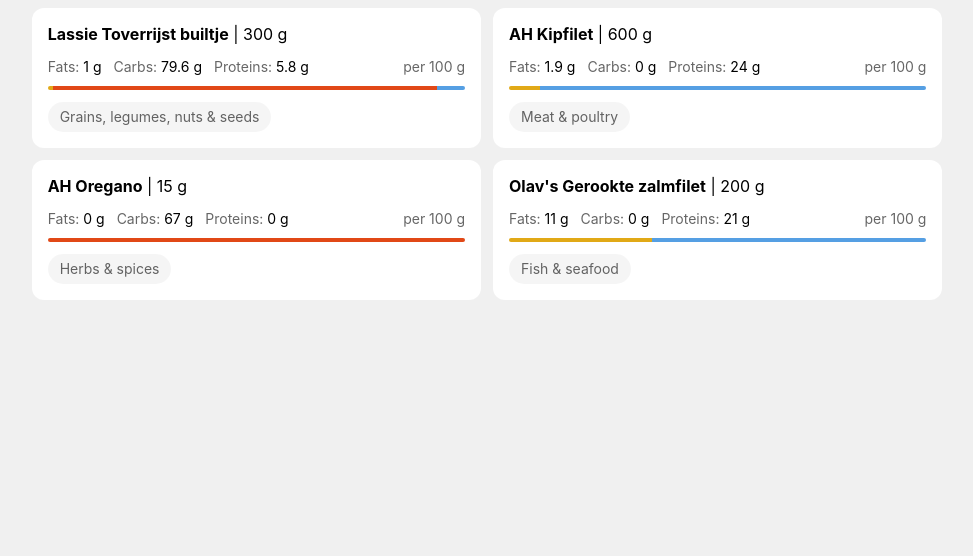
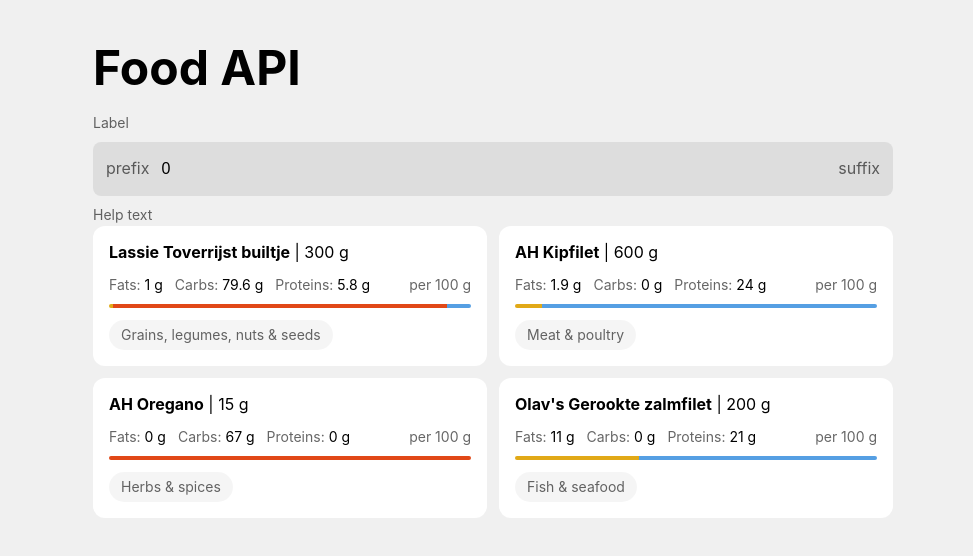
Before and after one commit to SergPerep/bite-me, a Next.js app in the folder client/: page / in a window 1280 px wide. Shown: the top 556 px of the page, without its empty margins (147-1120 px from the left). Built offline with nearby package versions, Linux system fonts and the light colour scheme.

Commit message:
Design Input component

```diff
--- /dev/null
+++ b/client/components/BaseUI/Input.tsx
@@ -0,0 +1,46 @@
+import { ChangeEventHandler, useRef, useState } from "react";
+
+type InputProps = {
+    label: string,
+    prefix: string,
+    suffix: string,
+    placeholder: string,
+    hintStr: string,
+    type: "text" | "number"
+}
+
+const Input = ({
+        label = "Label",
+        prefix = "prefix",
+        suffix = "suffix",
+        placeholder = "Placeholder",
+        hintStr = "Help text",
+        type = "text"
+    }: InputProps) => {
+    const [isFocused, setIsFocused] = useState(false);
+    const [isError, setIsError] = useState(false);
+    const [value, setValue] = useState("0");
+    const handleInputChange:ChangeEventHandler<HTMLInputElement> = (e) => setValue(e.target.value);
+    const inputEl = useRef<HTMLInputElement>(null);
+    const handleClickField = () => inputEl.current?.focus()
+    return <div className="text-field">
+        <label htmlFor="number-input">{label}</label>
+        <div className={`field ${isFocused && "focused"} ${isError && "error"}`}
+            onClick={handleClickField}>
+            {prefix && <span className="prefix">{prefix}</span>}
+            <input
+                type={type}
+                placeholder={placeholder}
+                onChange={handleInputChange}
+                value={value}
+                ref={inputEl}
+                onFocus={() => setIsFocused(true)}
+                onBlur={() => setIsFocused(false)}
+            />
+            {suffix && <span className="suffix">{suffix}</span>}
+        </div>
+        {hintStr &&  <div className={`hint ${isError && "error"}`}>{hintStr}</div>}
+    </div>
+}
+
+export default Input;
--- a/client/pages/index.tsx
+++ b/client/pages/index.tsx
@@ -2,6 +2,7 @@
 import Head from 'next/head'
 import { Foods } from '../types';
 import FoodList from '../components/Food/FoodList';
+import Input from '../components/BaseUI/Input';
 
 const Home: NextPage = () => {
   const foods: Foods = [{
@@ -64,8 +65,9 @@
         <meta name="description" content="Generated by create next app" />
         <link rel="icon" href="/favicon.ico" />
       </Head>
-
+      <h1>Food API</h1>
       <main>
+        <Input type='number'/>
       <FoodList foods={foods} />
       </main>
 
--- a/client/styles/base/_layout.scss
+++ b/client/styles/base/_layout.scss
@@ -1,3 +1,4 @@
+@use "../sass-utils/fonts";
 html,
 body {
     font-family: -apple-system, BlinkMacSystemFont, Segoe UI, Roboto, Oxygen, Ubuntu, Cantarell, Fira Sans, Droid Sans,
@@ -5,12 +6,12 @@
     background-color: #f0f0f0;
 }
 
-.main {
-    min-height: 100vh;
-    padding: 4rem 0;
-    flex: 1;
-    display: flex;
-    flex-direction: column;
-    justify-content: center;
-    align-items: center;
+.container {
+    width: 800px;
+    margin: 40px auto;
 }
+
+h1 {
+    @include fonts.h1;
+    margin: 16px 0;
+}
--- a/client/styles/base/_reset.scss
+++ b/client/styles/base/_reset.scss
@@ -0,0 +1,53 @@
+/* Default browser styles reset*/
+
+* {
+    margin: 0;
+}
+
+h1,
+h2,
+h3,
+h4,
+h6,
+h6 {
+    font-size: inherit;
+    font-weight: bold;
+}
+
+/* Box-sizing reset method*/
+
+html,
+body,
+input,
+button,
+div {
+    box-sizing: border-box;
+}
+
+*,
+*:before,
+*:after {
+    box-sizing: inherit;
+}
+
+/* Lists reset*/
+
+ul {
+    padding-left: 0;
+}
+
+ul > li {
+    list-style: none;
+}
+
+/* Links style reset */
+
+a {
+    text-decoration: none;
+}
+
+/* Set divs to have border-box */
+
+div {
+    box-sizing: border-box;
+}
--- a/client/styles/components/_Food.scss
+++ b/client/styles/components/_Food.scss
@@ -11,9 +11,13 @@
     padding: 16px;
     background-color: white;
     border-radius: 12px;
-    width: calc((100% - 12px) / 3);
+
+    width: calc((100% - 12px) / 2);
+    margin-bottom: 12px;
     margin-right: 12px;
-    margin-bottom: 12px;
+    &:nth-child(2n) {
+        margin-right: 0;
+    }
 }
 
 .food__title {
--- /dev/null
+++ b/client/styles/components/_Input.scss
@@ -0,0 +1,55 @@
+@use "../sass-utils/fonts";
+@use "../sass-utils/colors";
+.field {
+    background-color: colors.$black-a08;
+    border: 1px solid transparent;
+    border-radius: 8px;
+    display: flex;
+    align-items: baseline;
+    &.focused {
+        outline: 2px solid colors.$success;
+    }
+    &.error {
+        border: 1px solid colors.$error;
+    }
+    &.error.focused {
+        outline: 2px solid colors.$error;
+    }
+}
+
+label {
+    padding-bottom: 8px;
+    display: block;
+    @include fonts.small;
+    color: colors.$black-a60;
+}
+input {
+    width: 100%;
+    border: none;
+    background-color: transparent;
+    padding: 12px;
+    @include fonts.body;
+    &:focus {
+        outline: none;
+    }
+}
+.prefix,
+.suffix {
+    @include fonts.body;
+    color: colors.$black-a60;
+}
+.prefix {
+    padding-left: 12px;
+}
+.suffix {
+    padding-right: 12px;
+}
+
+.hint {
+    @include fonts.small;
+    padding-top: 8px;
+    color: colors.$black-a60;
+    &.error {
+        color: colors.$error;
+    }
+}
--- a/client/styles/sass-utils/_colors.scss
+++ b/client/styles/sass-utils/_colors.scss
@@ -4,3 +4,5 @@
 $black-a12: rgba(0, 0, 0, 0.12);
 $black-a08: rgba(0, 0, 0, 0.08);
 $black-a04: rgba(0, 0, 0, 0.04);
+$success: #468c11;
+$error: #e75d36;
--- a/client/styles/sass-utils/_fonts.scss
+++ b/client/styles/sass-utils/_fonts.scss
@@ -0,0 +1,43 @@
+@mixin h1 {
+    font-size: 48px;
+    line-height: 56px;
+    font-weight: bold;
+}
+
+@mixin h2 {
+    font-size: 36px;
+    line-height: 48px;
+    font-weight: bold;
+}
+
+@mixin h3 {
+    font-size: 24px;
+    line-height: 36px;
+    font-weight: bold;
+}
+
+@mixin h4 {
+    font-size: 18px;
+    line-height: 24px;
+    font-weight: bold;
+}
+
+@mixin large {
+    font-size: 18px;
+    line-height: 24px;
+}
+
+@mixin body {
+    font-size: 16px;
+    line-height: 28px;
+}
+
+@mixin small {
+    font-size: 14px;
+    line-height: 22px;
+}
+
+@mixin xsmall {
+    font-size: 12px;
+    line-height: 18px;
+}
--- a/client/styles/styles.scss
+++ b/client/styles/styles.scss
@@ -1,3 +1,4 @@
 @forward "./base/reset";
 @forward "./base/layout";
 @forward "./components/Food";
+@forward "./components/Input";
```
